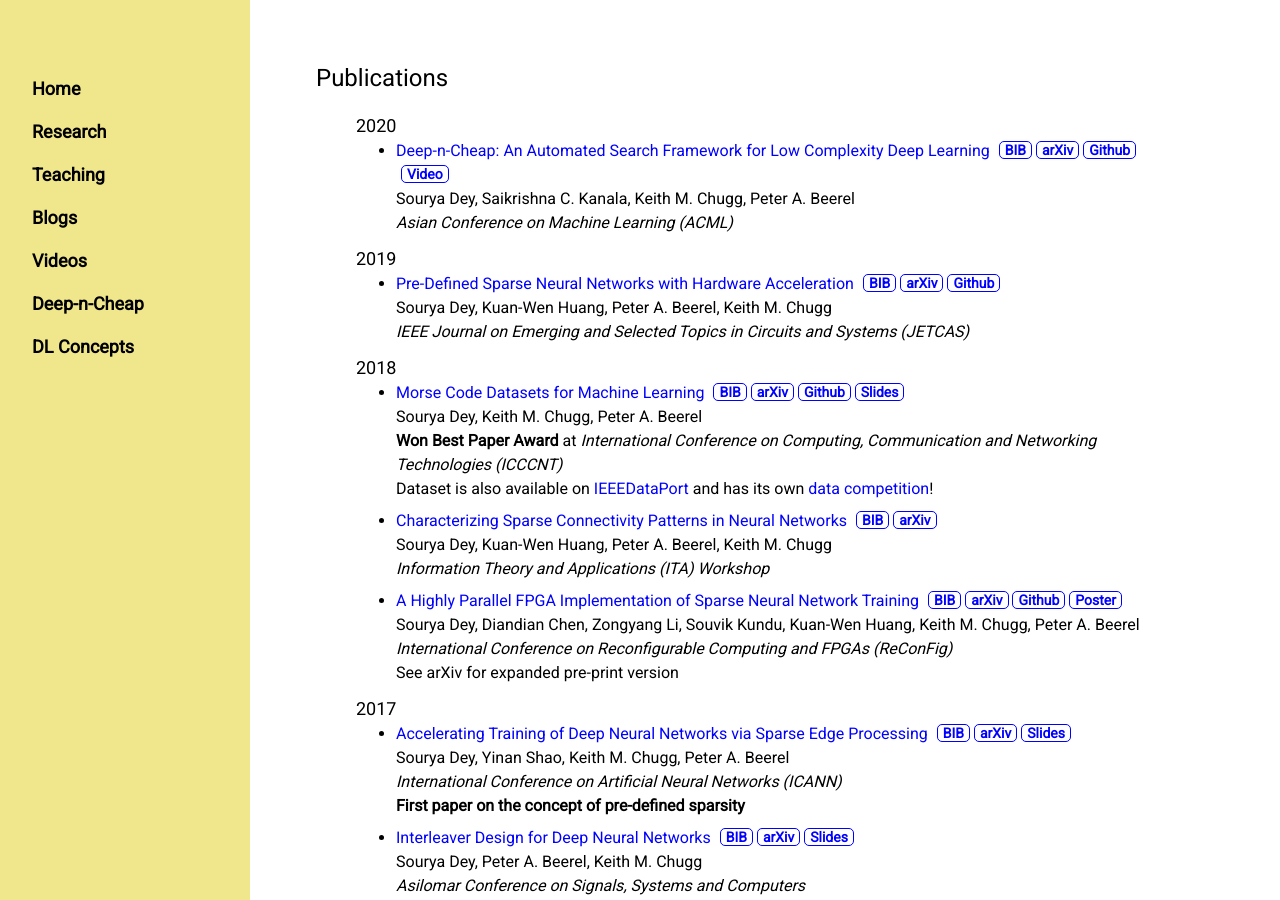
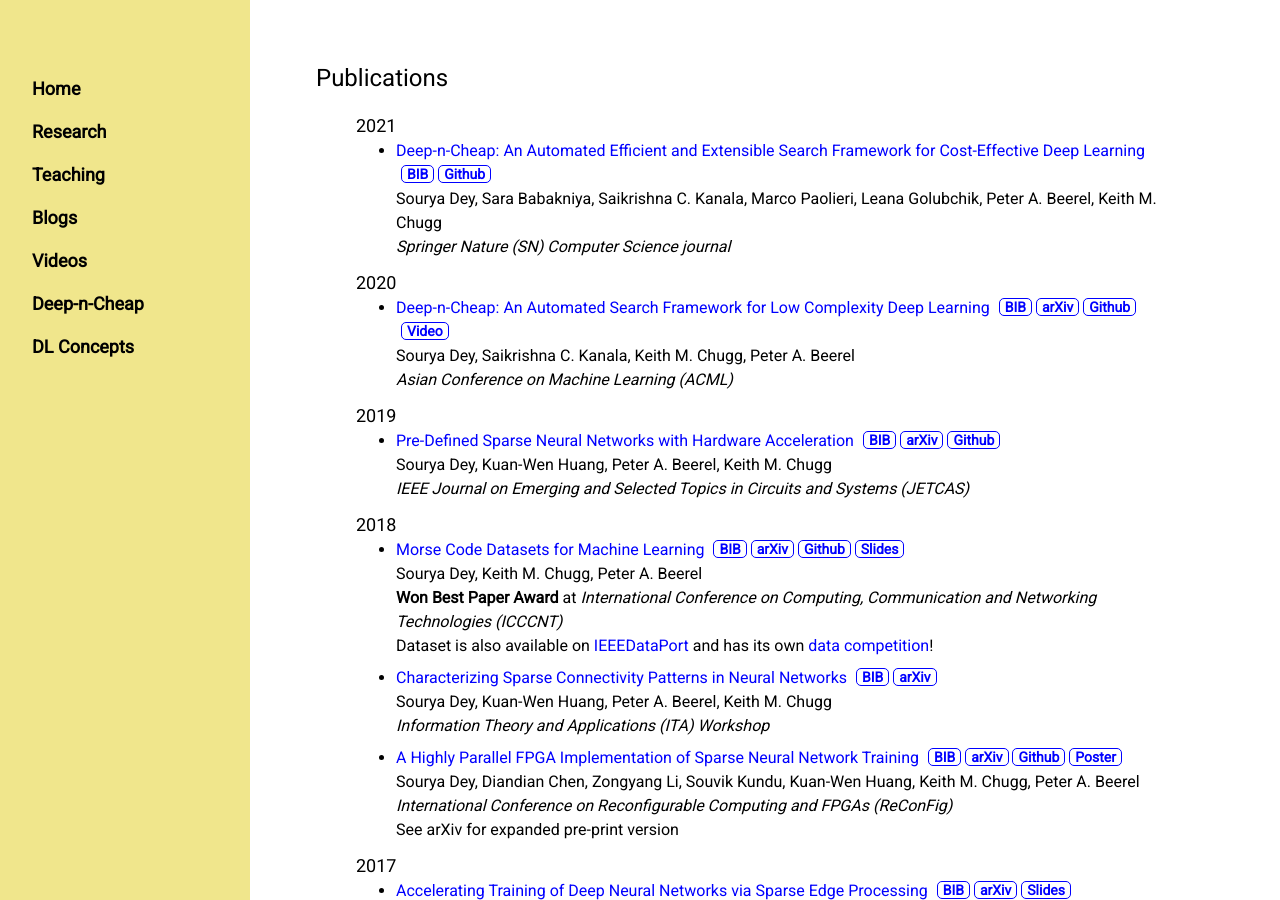
Before and after one commit to souryadey/souryadey.github.io, a Jekyll site: the page built from research/index.html, in a window 1280 px wide and 900 px high. Built offline with Jekyll 4.4.1, drawn with Linux system fonts in a browser that asks for light colours.

```diff
--- a/research/index.html
+++ b/research/index.html
@@ -17,7 +17,18 @@ h5 {
 	<h3>Publications</h3>
 	<ul style="list-style-type:none;">
 
-    	<li><h5>2020</h5></li>
+    	<li><h5>2021</h5></li>
+    	<ul style="list-style-type:disc;">
+    		<li>
+    			<a class="inlink" href="https://link.springer.com/article/10.1007%2Fs42979-021-00646-0" target="_blank">Deep-n-Cheap: An Automated Efficient and Extensible Search Framework for Cost-Effective Deep Learning</a>
+    			<a class="pub" href="/research/bibs/SNCS2021.bib">BIB</a>
+				<a class="pub" href="https://github.com/usc-hal/deep-n-cheap/tree/nlp" target="_blank">Github</a><br>
+    			Sourya Dey, Sara Babakniya, Saikrishna C. Kanala, Marco Paolieri, Leana Golubchik, Peter A. Beerel, Keith M. Chugg<br>
+    			<i>Springer Nature (SN) Computer Science journal</i>
+    		</li>
+    	</ul>
+
+		<li><h5>2020</h5></li>
     	<ul style="list-style-type:disc;">
     		<li>
     			<a class="inlink" href="http://proceedings.mlr.press/v129/dey20a.html" target="_blank">Deep-n-Cheap: An Automated Search Framework for Low Complexity Deep Learning</a>
```
Also changed, not shown: index.html (+5 -5 lines), research/bibs/SNCS2021.bib (added, +10 -0 lines).
